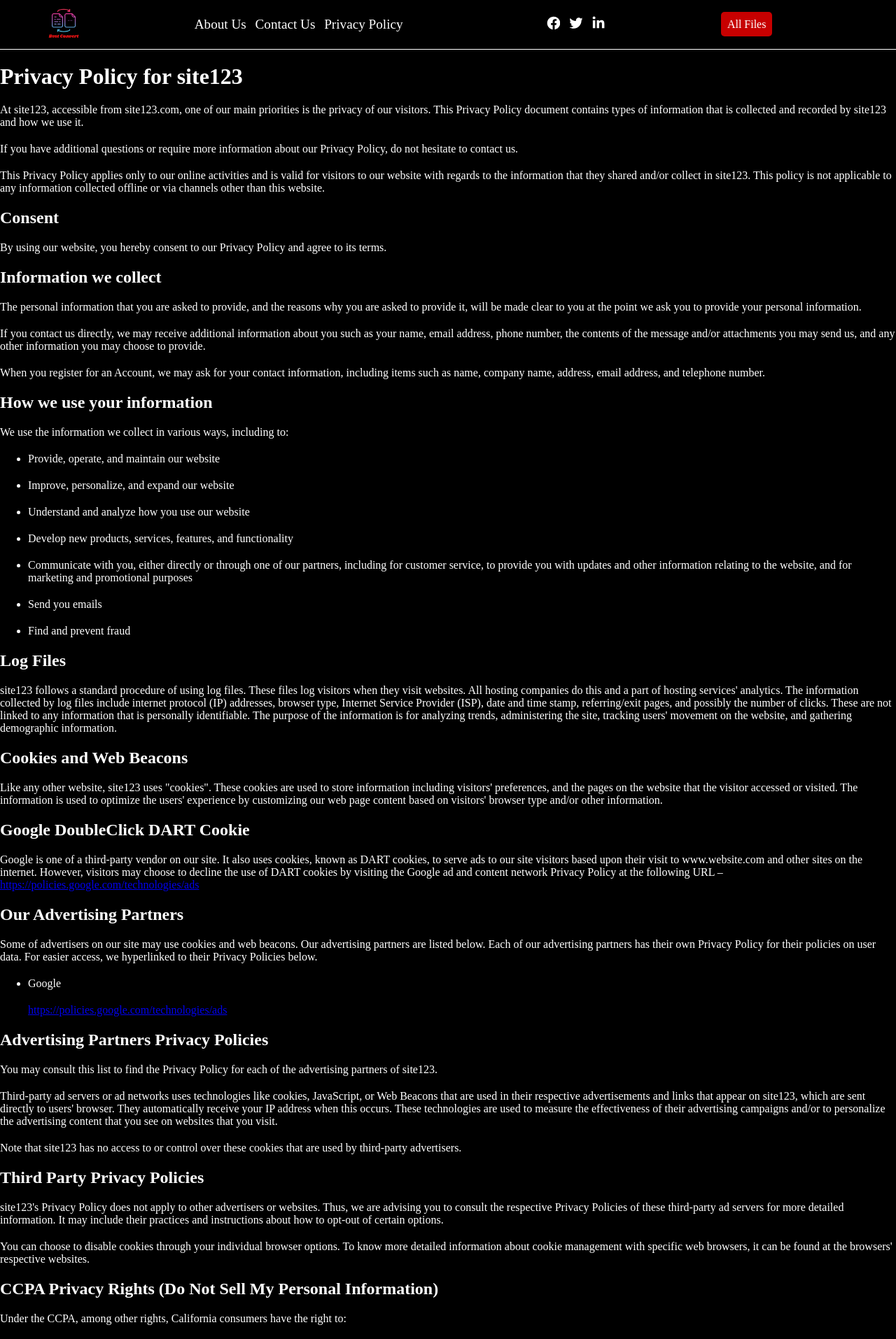
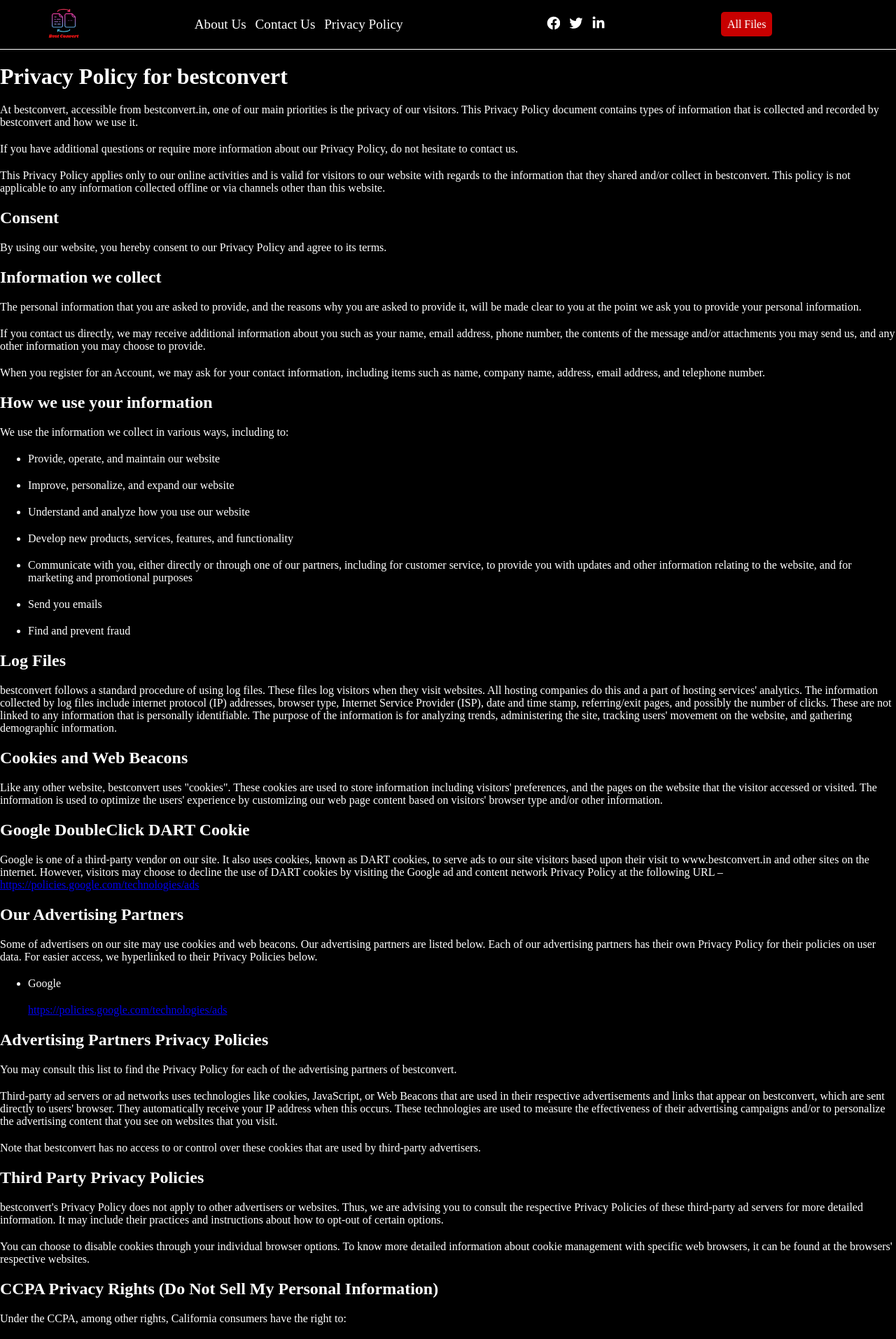
Before and after one commit to shubhamjapkar/bestconvert, a Next.js app: page /PrivacyPolicy in a window 1280 px wide. Shown: the top 1914 px of the page at 70% size. Built offline with nearby package versions, Linux system fonts and the light colour scheme.

Commit message:
site name change

```diff
--- a/pages/AboutUs.js
+++ b/pages/AboutUs.js
@@ -2,8 +2,8 @@
     return (
         <div className="siteDenotePages">
             <h2>About Us!</h2>
-            <h3>Welcome To <span id="W_Name1">site123</span></h3>
-            <p><span id="W_Name2">site123</span> is a Professional <span id="W_Type1">Image Converter</span> Platform. Here we will provide you only interesting content, which you will like very much. We&apos;re dedicated to providing you the best of <span id="W_Type2">Image Converter</span>, with a focus on dependability and <span id="W_Spec">Image converter simple solution</span>. We&apos;re working to turn our passion for <span id="W_Type3">Image Converter</span> into a booming <a href="https://www.blogearns.com/2021/05/free-about-us-page-generator.html" rel="do-follow">online website</a>. We hope you enjoy our <span id="W_Type4">Image Converter</span> as much as we enjoy offering them to you.</p>
+            <h3>Welcome To <span id="W_Name1">bestconvert</span></h3>
+            <p><span id="W_Name2">bestconvert</span> is a Professional <span id="W_Type1">Image Converter</span> Platform. Here we will provide you only interesting content, which you will like very much. We&apos;re dedicated to providing you the best of <span id="W_Type2">Image Converter</span>, with a focus on dependability and <span id="W_Spec">Image converter simple solution</span>. We&apos;re working to turn our passion for <span id="W_Type3">Image Converter</span> into a booming <a href="https://www.blogearns.com/2021/05/free-about-us-page-generator.html" rel="do-follow">online website</a>. We hope you enjoy our <span id="W_Type4">Image Converter</span> as much as we enjoy offering them to you.</p>
             <p>I will keep posting more important posts on my Website for all of you. Please give your support and love.</p>
             <p>Thanks For Visiting Our Site<br /><br />
                 <span>Have a nice day!</span></p>
--- a/pages/ContactUs.js
+++ b/pages/ContactUs.js
@@ -3,7 +3,7 @@
         <div className="siteDenotePages">
 
             <h1>Contact Us !</h1>
-            <h2>Welcome to <span id="W_Name"> site123</span>!</h2>
+            <h2>Welcome to <span id="W_Name"> bestconvert</span>!</h2>
 
             <p>Please email us if you have any queries about the site, advertising, or anything else.</p>
 
--- a/pages/PrivacyPolicy.js
+++ b/pages/PrivacyPolicy.js
@@ -1,13 +1,13 @@
 const Aboutus = () => {
     return (
         <div className="siteDenotePages">
-            <h1>Privacy Policy for site123</h1>
+            <h1>Privacy Policy for bestconvert</h1>
 
-            <p>At site123, accessible from site123.com, one of our main priorities is the privacy of our visitors. This Privacy Policy document contains types of information that is collected and recorded by site123 and how we use it.</p>
+            <p>At bestconvert, accessible from bestconvert.in, one of our main priorities is the privacy of our visitors. This Privacy Policy document contains types of information that is collected and recorded by bestconvert and how we use it.</p>
 
             <p>If you have additional questions or require more information about our Privacy Policy, do not hesitate to contact us.</p>
 
-            <p>This Privacy Policy applies only to our online activities and is valid for visitors to our website with regards to the information that they shared and/or collect in site123. This policy is not applicable to any information collected offline or via channels other than this website.</p>
+            <p>This Privacy Policy applies only to our online activities and is valid for visitors to our website with regards to the information that they shared and/or collect in bestconvert. This policy is not applicable to any information collected offline or via channels other than this website.</p>
 
             <h2>Consent</h2>
 
@@ -35,15 +35,15 @@
 
             <h2>Log Files</h2>
 
-            <p>site123 follows a standard procedure of using log files. These files log visitors when they visit websites. All hosting companies do this and a part of hosting services&apos; analytics. The information collected by log files include internet protocol (IP) addresses, browser type, Internet Service Provider (ISP), date and time stamp, referring/exit pages, and possibly the number of clicks. These are not linked to any information that is personally identifiable. The purpose of the information is for analyzing trends, administering the site, tracking users&apos; movement on the website, and gathering demographic information.</p>
+            <p>bestconvert follows a standard procedure of using log files. These files log visitors when they visit websites. All hosting companies do this and a part of hosting services&apos; analytics. The information collected by log files include internet protocol (IP) addresses, browser type, Internet Service Provider (ISP), date and time stamp, referring/exit pages, and possibly the number of clicks. These are not linked to any information that is personally identifiable. The purpose of the information is for analyzing trends, administering the site, tracking users&apos; movement on the website, and gathering demographic information.</p>
 
             <h2>Cookies and Web Beacons</h2>
 
-            <p>Like any other website, site123 uses &quot;cookies&quot;. These cookies are used to store information including visitors&apos; preferences, and the pages on the website that the visitor accessed or visited. The information is used to optimize the users&apos; experience by customizing our web page content based on visitors&apos; browser type and/or other information.</p>
+            <p>Like any other website, bestconvert uses &quot;cookies&quot;. These cookies are used to store information including visitors&apos; preferences, and the pages on the website that the visitor accessed or visited. The information is used to optimize the users&apos; experience by customizing our web page content based on visitors&apos; browser type and/or other information.</p>
 
             <h2>Google DoubleClick DART Cookie</h2>
 
-            <p>Google is one of a third-party vendor on our site. It also uses cookies, known as DART cookies, to serve ads to our site visitors based upon their visit to www.website.com and other sites on the internet. However, visitors may choose to decline the use of DART cookies by visiting the Google ad and content network Privacy Policy at the following URL – <a href="https://policies.google.com/technologies/ads">https://policies.google.com/technologies/ads</a></p>
+            <p>Google is one of a third-party vendor on our site. It also uses cookies, known as DART cookies, to serve ads to our site visitors based upon their visit to www.bestconvert.in and other sites on the internet. However, visitors may choose to decline the use of DART cookies by visiting the Google ad and content network Privacy Policy at the following URL – <a href="https://policies.google.com/technologies/ads">https://policies.google.com/technologies/ads</a></p>
 
             <h2>Our Advertising Partners</h2>
 
@@ -58,15 +58,15 @@
 
             <h2>Advertising Partners Privacy Policies</h2>
 
-            <p>You may consult this list to find the Privacy Policy for each of the advertising partners of site123.</p>
+            <p>You may consult this list to find the Privacy Policy for each of the advertising partners of bestconvert.</p>
 
-            <p>Third-party ad servers or ad networks uses technologies like cookies, JavaScript, or Web Beacons that are used in their respective advertisements and links that appear on site123, which are sent directly to users&apos; browser. They automatically receive your IP address when this occurs. These technologies are used to measure the effectiveness of their advertising campaigns and/or to personalize the advertising content that you see on websites that you visit.</p>
+            <p>Third-party ad servers or ad networks uses technologies like cookies, JavaScript, or Web Beacons that are used in their respective advertisements and links that appear on bestconvert, which are sent directly to users&apos; browser. They automatically receive your IP address when this occurs. These technologies are used to measure the effectiveness of their advertising campaigns and/or to personalize the advertising content that you see on websites that you visit.</p>
 
-            <p>Note that site123 has no access to or control over these cookies that are used by third-party advertisers.</p>
+            <p>Note that bestconvert has no access to or control over these cookies that are used by third-party advertisers.</p>
 
             <h2>Third Party Privacy Policies</h2>
 
-            <p>site123&apos;s Privacy Policy does not apply to other advertisers or websites. Thus, we are advising you to consult the respective Privacy Policies of these third-party ad servers for more detailed information. It may include their practices and instructions about how to opt-out of certain options. </p>
+            <p>bestconvert&apos;s Privacy Policy does not apply to other advertisers or websites. Thus, we are advising you to consult the respective Privacy Policies of these third-party ad servers for more detailed information. It may include their practices and instructions about how to opt-out of certain options. </p>
 
             <p>You can choose to disable cookies through your individual browser options. To know more detailed information about cookie management with specific web browsers, it can be found at the browsers&apos; respective websites.</p>
 
@@ -93,7 +93,7 @@
 
             <p>Another part of our priority is adding protection for children while using the internet. We encourage parents and guardians to observe, participate in, and/or monitor and guide their online activity.</p>
 
-            <p>site123 does not knowingly collect any Personal Identifiable Information from children under the age of 13. If you think that your child provided this kind of information on our website, we strongly encourage you to contact us immediately and we will do our best efforts to promptly remove such information from our records.</p>
+            <p>bestconvert does not knowingly collect any Personal Identifiable Information from children under the age of 13. If you think that your child provided this kind of information on our website, we strongly encourage you to contact us immediately and we will do our best efforts to promptly remove such information from our records.</p>
 
             <h2>Changes to This Privacy Policy</h2>
 
--- a/pages/[infotype].js
+++ b/pages/[infotype].js
@@ -245,7 +245,7 @@
           <label className="security_box">
             <h2>SECURITY</h2>
             <p>
-              site* has been trusted by our users and customers since its founding in 2023. No one except you will ever have access to your files. We earn money by organic traffic, not by selling your data.
+              bestconvert has been trusted by our users and customers since its founding in 2023. No one except you will ever have access to your files. We earn money by organic traffic, not by selling your data.
             </p>
           </label>
         </div>
```
